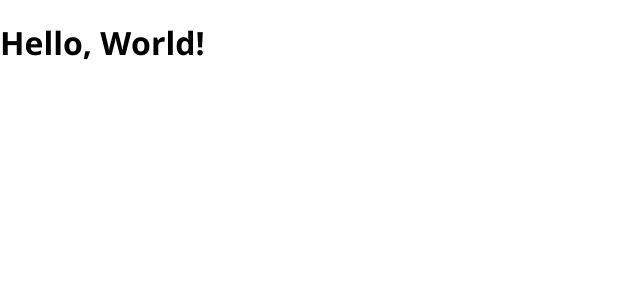
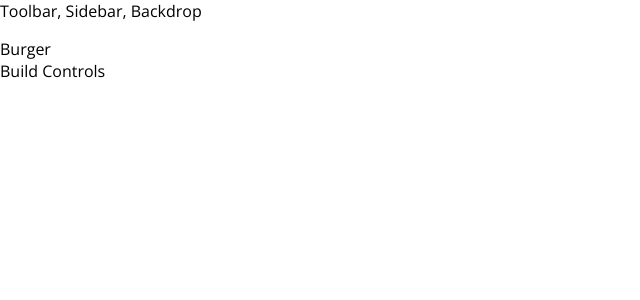
Before and after one commit to 3atharvkurdukar/udemy-react, a React (Create React App) app: page / in a window 1280 px wide. Shown: the top 300 px of the page, without its empty margins (0-640 px from the left). Built offline with nearby package versions, Linux system fonts and the light colour scheme.

Commit message:
Creating BurgerBuilder component

```diff
--- a/src/App.js
+++ b/src/App.js
@@ -1,11 +1,17 @@
-import React from 'react';
+import React, { Component } from 'react';
+import Layout from './components/Layout/Layout';
+import BurgerBuilder from './containers/BurgerBuilder/BurgerBuilder';
 
-function App() {
-  return (
-    <div className="App">
-      <h1>Hello, World!</h1>
-    </div>
-  );
+class App extends Component {
+  render() {
+    return (
+      <div>
+        <Layout>
+          <BurgerBuilder />
+        </Layout>
+      </div>
+    );
+  }
 }
 
 export default App;
--- /dev/null
+++ b/src/containers/BurgerBuilder/BurgerBuilder.js
@@ -0,0 +1,15 @@
+import React, { Component } from 'react';
+import Aux from '../../hoc/Auxiliary';
+
+class BurgerBuilder extends Component {
+    render() {
+        return (
+            <Aux>
+                <div>Burger</div>
+                <div>Build Controls</div>
+            </Aux>
+        );
+    }
+}
+
+export default BurgerBuilder;
```
